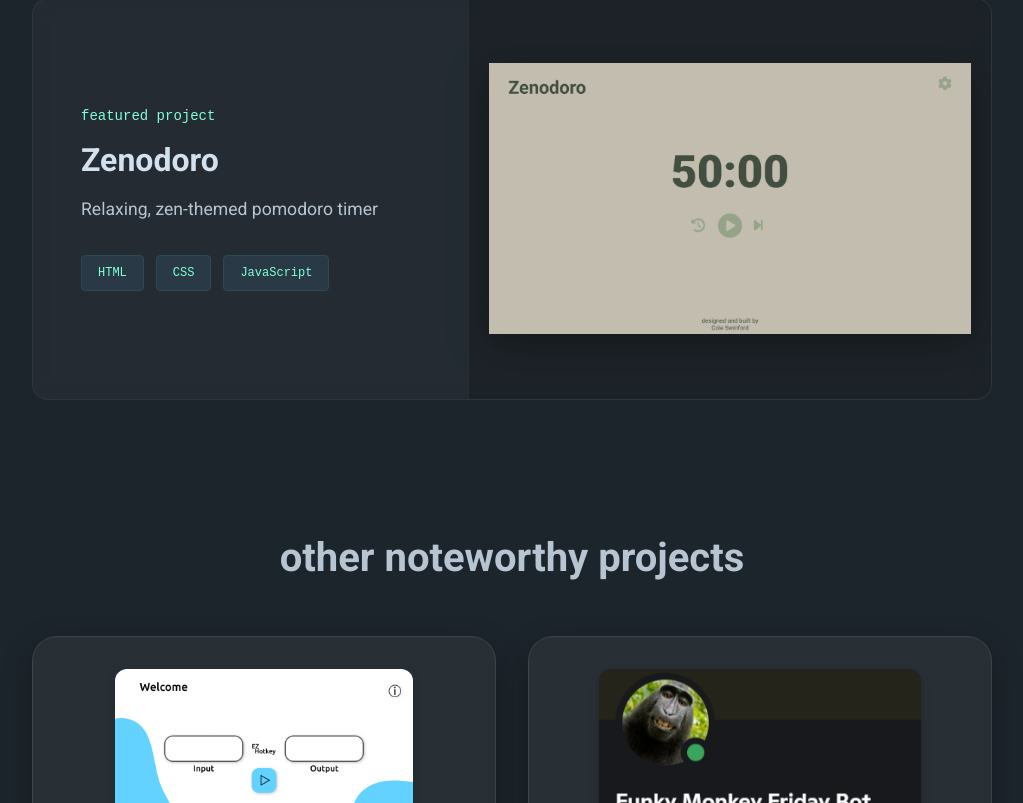
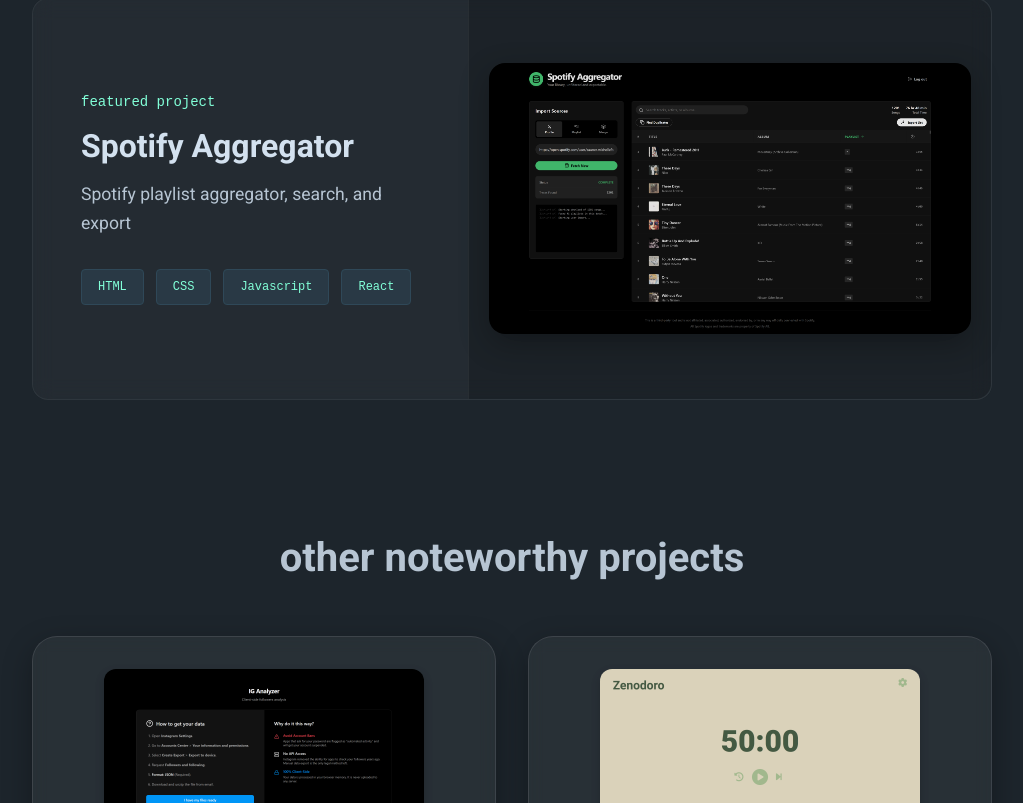
Before and after one commit to ColeSwinford/portfolio, a React (Vite) app: page / in a window 1280 px wide. Shown: the part 2857-3660 px from the top of the page, without its empty margins (128-1151 px from the left). Built offline with nearby package versions, Linux system fonts and the light colour scheme.

Commit message:
- fixed various file separations

```diff
--- a/src/App.css
+++ b/src/App.css
@@ -34,22 +34,17 @@
 .section-heading { font-size: 50px; font-weight: 500; color: var(--text-white); display: inline-block; }
 
 /* --- Link Styling (Glass Pill Effect) --- */
-/* Target text links inside main content areas */
 .about-text a,
 .exp-company,
 .featured-desc a,
 .exp-bullets a {
   color: var(--accent-mint) !important;
   text-decoration: none;
-
-  /* Layout fix: Use inline so it flows with text, but clone decoration for wrapping lines */
   display: inline;
   -webkit-box-decoration-break: clone;
   box-decoration-break: clone;
-
-  /* Glass Base */
   position: relative;
-  padding: 2px 6px; /* Padding for the highlight area */
+  padding: 2px 6px;
   border-radius: 6px;
   border: 1px solid transparent;
   transition: all 0.3s cubic-bezier(0.4, 0, 0.2, 1);
@@ -59,17 +54,13 @@
 .exp-company:hover,
 .featured-desc a:hover,
 .exp-bullets a:hover {
-  /* The Glass Hover Effect */
   background: rgba(130, 255, 216, 0.1);
   border-color: rgba(130, 255, 216, 0.2);
   box-shadow: 0 4px 12px rgba(130, 255, 216, 0.1);
   text-shadow: 0 0 8px rgba(130, 255, 216, 0.4);
-
-  /* Ensure cursor pointer for clarity */
   cursor: pointer;
 }
 
-/* --- Global Link Reset --- */
 a { text-decoration: none; color: inherit; }
 a:visited, a:active, a:focus { color: inherit; outline: none; }
 
@@ -88,7 +79,6 @@
 
 .nav-menu { display: flex; gap: 2rem; list-style: none; }
 .nav-menu a { color: var(--text-gray); text-decoration: none; font-size: 16px; position: relative; }
-
 .nav-menu a::after {
   content: ''; width: 0%; height: 2px; background: var(--accent-mint);
   display: block; margin: auto; position: absolute; bottom: -5px; left: 0; transition: 0.3s;
@@ -103,131 +93,64 @@
   justify-content: center;
   align-items: flex-start;
   height: 100vh;
-
-  /* CENTERED LAYOUT FIX */
   max-width: 1000px;
   margin: 0 auto;
   padding: 0 20px;
 }
-
 .hero-hi { font-size: 18px; font-weight: 300; color: var(--accent-mint); margin-bottom: 1rem; display: block; }
 .hero-name { font-size: 80px; font-weight: 600; line-height: 0.9; color: var(--text-white); margin-bottom: 10px; }
 .hero-tagline { font-size: 72px; font-weight: 500; line-height: 1.1; color: var(--text-gray); margin-bottom: 1.5rem; }
+.hero-line { width: 60px; height: 4px; background: var(--accent-mint); margin: 1rem 0 1.5rem 0; border-radius: 2px; }
+.hero-subtitle { font-size: 24px; color: var(--text-gray); font-weight: 400; margin-bottom: 3rem; letter-spacing: 0.02em; }
+.welcome-btn {
+  display: inline-block; text-decoration: none; color: var(--text-gray); border: 1px solid var(--text-gray);
+  border-radius: 25px; padding: 12px 55px; font-size: 18px; transition: 0.3s; cursor: pointer; background: transparent;
+}
+.welcome-btn:hover { border-color: var(--accent-mint); background: var(--accent-mint); color: var(--bg-dark); }
 
-.hero-line {
-  width: 60px; height: 4px; background: var(--accent-mint); margin: 1rem 0 1.5rem 0; border-radius: 2px;
+/* --- Global Section --- */
+section {
+  min-height: 80vh; padding-top: 15vh; padding-bottom: 100px;
+  width: 100%; max-width: 1000px; margin: 0 auto; padding-left: 20px; padding-right: 20px;
 }
 
-.hero-subtitle { font-size: 24px; color: var(--text-gray); font-weight: 400; margin-bottom: 3rem; letter-spacing: 0.02em; }
-
-.welcome-btn {
-  display: inline-block;
-  text-decoration: none;
-  color: var(--text-gray);
-  border: 1px solid var(--text-gray);
-  border-radius: 25px;
-  padding: 12px 55px;
-  font-size: 18px;
-  transition: 0.3s;
-  cursor: pointer;
-  background: transparent;
-}
-.welcome-btn:hover {
-  border-color: var(--accent-mint);
-  background: var(--accent-mint);
-  color: var(--bg-dark);
-}
-
-/* --- GLOBAL SECTION LAYOUT --- */
-section {
-  min-height: 80vh;
-  padding-top: 15vh;
-  padding-bottom: 100px;
-
-  /* Center all sections */
-  width: 100%;
-  max-width: 1000px; /* Limits content width */
-  margin: 0 auto;    /* Centers the block */
-  padding-left: 20px;
-  padding-right: 20px;
-}
-
-/* --- About Section --- */
-.about-content {
-  max-width: 800px; /* Slightly narrower for readability */
-  margin: 0 auto;
-}
+/* --- About & Experience --- */
+.about-content { max-width: 800px; margin: 0 auto; }
 .about-lead { font-size: 28px; font-weight: 500; color: var(--text-white); margin: 1.5rem 0 1rem; }
-.about-text {
-  font-size: 18px; line-height: 1.8; color: var(--text-gray); margin-bottom: 1.5rem; max-width: 650px;
-}
+.about-text { font-size: 18px; line-height: 1.8; color: var(--text-gray); margin-bottom: 1.5rem; max-width: 650px; }
 .about-skills-title { font-size: 22px; font-weight: 500; color: var(--text-white); margin-top: 3rem; margin-bottom: 1.5rem; }
-
 .skills-grid { display: inline-flex; flex-wrap: wrap; gap: 12px; width: 100%; }
 .skill-tag {
   background: rgba(47, 72, 88, 0.5); border: 1px solid var(--secondary-bg); color: var(--accent-mint);
   padding: 8px 16px; border-radius: 4px; font-size: 14px; font-family: monospace; transition: 0.3s; cursor: default; white-space: nowrap;
 }
-.skill-tag:hover {
-  border-color: var(--accent-mint); background: rgba(130, 255, 216, 0.1); transform: translateY(-2px);
-}
+.skill-tag:hover { border-color: var(--accent-mint); background: rgba(130, 255, 216, 0.1); transform: translateY(-2px); }
 
-/* --- Experience Section --- */
 #experience { padding-top: 120px; }
-
-/* FIX: Align the title with the grid content below it */
-#experience .about-content {
-  max-width: 100%;
-  margin: 0;
-}
-
-.exp-container {
-  display: grid;
-  grid-template-columns: 200px 1fr;
-  gap: 4rem;
-  margin-top: 3rem;
-  align-items: start;
-
-  /* Ensure this container is also centered */
-  max-width: 100%;
-}
-
+#experience .about-content { max-width: 100%; margin: 0; }
+.exp-container { display: grid; grid-template-columns: 200px 1fr; gap: 4rem; margin-top: 3rem; align-items: start; max-width: 100%; }
 .exp-tabs { list-style: none; display: flex; flex-direction: column; gap: 1rem; }
-
 .exp-btn {
   display: block; width: 100%; text-align: left; padding: 16px 20px; font-size: 16px; font-family: inherit; cursor: pointer;
-  transition: all 0.3s cubic-bezier(0.4, 0, 0.2, 1);
-  background: rgba(255, 255, 255, 0.03); border: 1px solid rgba(255, 255, 255, 0.05);
-  backdrop-filter: blur(4px); border-radius: 8px; color: var(--text-gray);
+  transition: all 0.3s cubic-bezier(0.4, 0, 0.2, 1); background: rgba(255, 255, 255, 0.03);
+  border: 1px solid rgba(255, 255, 255, 0.05); backdrop-filter: blur(4px); border-radius: 8px; color: var(--text-gray);
   outline: none !important; box-shadow: none !important; -webkit-tap-highlight-color: transparent;
 }
 .exp-btn:focus-visible { border-color: var(--accent-mint); }
-.exp-btn:hover {
-  background: rgba(255, 255, 255, 0.08); border-color: rgba(130, 255, 216, 0.5); color: var(--text-white); transform: translateX(5px);
-}
+.exp-btn:hover { background: rgba(255, 255, 255, 0.08); border-color: rgba(130, 255, 216, 0.5); color: var(--text-white); transform: translateX(5px); }
 .exp-btn.selected {
   background: rgba(130, 255, 216, 0.1); border: 1px solid var(--accent-mint); color: var(--accent-mint);
   box-shadow: 0 0 20px rgba(130, 255, 216, 0.15) !important; transform: translateX(5px);
 }
-
-/* FIX: Allow height to grow so text isn't cut off */
-.exp-details {
-  min-height: 400px; /* Keep minimum height for stability */
-  height: auto;      /* Allow unlimited growth for long text */
-}
-
+.exp-details { min-height: 400px; height: auto; }
 .exp-details h3 { color: var(--text-white); font-size: 32px; font-weight: 500; margin-bottom: 0.5rem; }
-
-.exp-company {
-    font-size: 24px; transition: all 0.3s ease; display: inline-block; cursor: pointer;
-}
-
+.exp-company { font-size: 24px; transition: all 0.3s ease; display: inline-block; cursor: pointer; }
 .exp-dates { color: var(--text-gray); margin-bottom: 1.5rem; display: block; margin-top: 0.5rem; font-family: monospace; font-size: 14px; }
 .exp-bullets li { margin-bottom: 12px; display: flex; gap: 12px; line-height: 1.6; font-size: 18px; color: var(--text-gray); }
 
 /* --- Projects Section --- */
 #projects { padding-top: 120px; }
-.projects-header { max-width: 100%; } /* Handled by section alignment */
+.projects-header { max-width: 100%; }
 
 .featured-project {
   margin: 4rem auto;
@@ -237,14 +160,19 @@
   border: 1px solid rgba(255, 255, 255, 0.05);
   backdrop-filter: blur(10px);
   border-radius: 16px;
-  overflow: hidden;
+  overflow: visible;
   display: grid;
   grid-template-columns: 1fr 1.2fr;
   align-items: center;
   transition: transform 0.3s ease, box-shadow 0.3s ease;
+  position: relative;
+  z-index: 1;
 }
 .featured-project:hover {
-  transform: translateY(-5px); box-shadow: 0 20px 40px rgba(0,0,0,0.4); border-color: rgba(130, 255, 216, 0.2);
+  transform: translateY(-5px);
+  box-shadow: 0 20px 40px rgba(0,0,0,0.4);
+  border-color: rgba(130, 255, 216, 0.2);
+  z-index: 10;
 }
 
 .featured-content { padding: 3rem; z-index: 2; display: flex; flex-direction: column; justify-content: center; }
@@ -253,20 +181,42 @@
 .featured-desc { color: var(--text-gray); font-size: 1.1rem; line-height: 1.6; margin-bottom: 2rem; }
 
 .featured-img-container {
-  width: 100%; height: 100%; min-height: 400px; position: relative; border-left: 1px solid rgba(255, 255, 255, 0.05);
-  display: flex; align-items: center; justify-content: center; padding: 20px; background: rgba(0, 0, 0, 0.2);
+  width: 100%; height: 100%; min-height: 400px; position: relative;
+  border-left: 1px solid rgba(255, 255, 255, 0.05);
+  display: flex; align-items: center; justify-content: center; padding: 20px;
+  background: rgba(0, 0, 0, 0.2);
+  border-top-right-radius: 16px;
+  border-bottom-right-radius: 16px;
 }
+
 .featured-img {
-  width: 100%; height: 100%; object-fit: contain; object-position: center; filter: drop-shadow(0 10px 20px rgba(0,0,0,0.3)) grayscale(30%) brightness(0.9);
-  transition: all 0.5s ease; display: block;
+  width: auto;
+  height: auto;
+  max-width: 100%;
+  max-height: 100%;
+  display: block;
+  position: relative;
+  z-index: 20;
+  backface-visibility: hidden;
+  transform: translateZ(0);
+  image-rendering: -webkit-optimize-contrast;
+  border-radius: 16px;
+  transition: all 0.5s ease;
+  box-shadow: 0 10px 30px rgba(0,0,0,0.3);
+  filter: grayscale(30%) brightness(0.9);
 }
-.featured-project:hover .featured-img { filter: drop-shadow(0 15px 30px rgba(0,0,0,0.5)) grayscale(0%) brightness(1); transform: scale(1.02); }
+
+/* FIX: Add scale(1.05) here. This triggers when the CARD is hovered.
+   The JS logic will override this with scale(1.25) when you mouse over the image itself. */
+.featured-project:hover .featured-img {
+  filter: grayscale(0%) brightness(1);
+  box-shadow: 0 20px 50px rgba(0,0,0,0.5);
+  transform: scale(1.05) translateZ(0); /* Default hover scale */
+}
 
 /* Grid Projects */
 .grid-title { text-align: center; font-size: 40px; margin: 8rem 0 3rem; color: var(--text-gray); }
-.projects-grid {
-  display: grid; grid-template-columns: repeat(auto-fit, minmax(300px, 1fr)); gap: 2rem; width: 100%;
-}
+.projects-grid { display: grid; grid-template-columns: repeat(auto-fit, minmax(300px, 1fr)); gap: 2rem; width: 100%; }
 .project-card {
   background: rgba(255, 255, 255, 0.05); backdrop-filter: blur(8px); border: 1px solid rgba(255, 255, 255, 0.1);
   box-shadow: 0 10px 30px rgba(0, 0, 0, 0.3); padding: 2rem; border-radius: 25px; transition: all 0.3s cubic-bezier(0.4, 0, 0.2, 1);
@@ -277,19 +227,19 @@
   box-shadow: 0 15px 30px rgba(130, 255, 216, 0.2); color: var(--text-white) !important;
 }
 .project-card:hover * { color: var(--text-white) !important; }
-
 .card-img-container {
   height: 180px; width: 100%; display: flex; align-items: center; justify-content: center; margin-bottom: 1rem; flex-shrink: 0;
 }
 .card-img-container img {
   max-width: 100%; max-height: 100%; border-radius: 12px; box-shadow: 0 4px 10px rgba(0,0,0,0.2); transition: transform 0.3s ease;
+  backface-visibility: hidden; transform: translateZ(0); image-rendering: -webkit-optimize-contrast;
 }
 .project-card:hover .card-img-container img { transform: scale(1.05); }
 .card-content { display: flex; flex-direction: column; flex: 1; }
 .project-tags-wrapper { margin-top: auto; display: flex; flex-wrap: wrap; gap: 8px; padding-top: 1rem; }
 .card-title { font-size: 24px; font-weight: 500; margin-bottom: 0.5rem; display: flex; justify-content: space-between; height: 60px; overflow: hidden; }
 
-/* --- Contact Section --- */
+/* --- Contact --- */
 #contact { padding-top: 120px; min-height: 80vh; position: relative; padding-bottom: 150px; }
 .contact-content { margin: 0 auto; max-width: 800px; }
 .contact-lead { font-size: 32px; font-weight: 500; color: var(--text-gray); margin-top: 1rem; margin-bottom: 4rem; }
@@ -305,105 +255,35 @@
 .contact-icons a { color: var(--text-gray); transition: all 0.3s ease; display: flex; align-items: center; justify-content: center; }
 .contact-icons i { font-size: 42px; }
 .contact-icons a:hover { color: var(--accent-mint); transform: translateY(-3px); }
-
-/* --- Footer --- */
-.footer-text {
-    position: absolute; bottom: 20px; left: 0; right: 0; width: 100%; text-align: center;
-    color: var(--text-gray); font-size: 14px; font-family: monospace; opacity: 0.6; background-color: var(--bg-dark); z-index: 10;
-}
+.footer-text { position: absolute; bottom: 20px; left: 0; right: 0; width: 100%; text-align: center; color: var(--text-gray); font-size: 14px; font-family: monospace; opacity: 0.6; background-color: var(--bg-dark); z-index: 10; }
 
 /* --- Mobile Adjustments --- */
 @media(max-width: 800px) {
-
-  /* 1. Reset & Safety First */
-  * { box-sizing: border-box; } /* Crucial: stops padding from expanding width */
-
-  section {
-    padding: 60px 20px; /* Simplified padding */
-    width: 100%;
-    overflow-x: hidden;
-  }
-
-  /* 2. Remove Navigation Completely */
+  * { box-sizing: border-box; }
+  section { padding: 60px 20px; width: 100%; overflow-x: hidden; }
   nav { display: none !important; }
-
-  /* 3. Hero Adjustments */
-  .hero-section {
-    padding: 0 20px;
-    height: auto;
-    min-height: 80vh;
-    padding-top: 100px; /* Add top space since nav is gone */
-  }
+  .hero-section { padding: 0 20px; height: auto; min-height: 80vh; padding-top: 100px; }
   .hero-name { font-size: 42px; line-height: 1.1; }
   .hero-tagline { font-size: 28px; line-height: 1.2; margin-top: 10px; }
   .hero-subtitle { font-size: 18px; }
-
-  /* 4. Fix "Wonky" Text Links */
-  .about-text a,
-  .exp-company,
-  .featured-desc a,
-  .exp-bullets a {
-     display: inline; /* Keep inline for flow, box-decoration-break handles the rest */
-     margin: 0;
-     white-space: normal;
-  }
-
-  /* 5. Reset Margins */
-  .about-content,
-  .exp-container,
-  .featured-project,
-  .projects-header,
-  .contact-content {
-    margin: 0;
-    max-width: 100%;
-  }
-
-  /* 6. Experience Tabs (Horizontal Scroll) */
-  .exp-container {
-    grid-template-columns: 1fr;
-    gap: 2rem;
-  }
-  .exp-tabs {
-    flex-direction: row;
-    overflow-x: auto;
-    padding-bottom: 10px;
-    width: 100%;
-    margin-bottom: 1rem;
-    scrollbar-width: none;
-    -ms-overflow-style: none;
-  }
+  .about-text a, .exp-company, .featured-desc a, .exp-bullets a { display: inline; margin: 0; white-space: normal; }
+  .about-content, .exp-container, .featured-project, .projects-header, .contact-content { margin: 0; max-width: 100%; }
+  .exp-container { grid-template-columns: 1fr; gap: 2rem; }
+  .exp-tabs { flex-direction: row; overflow-x: auto; padding-bottom: 10px; width: 100%; margin-bottom: 1rem; scrollbar-width: none; -ms-overflow-style: none; }
   .exp-tabs::-webkit-scrollbar { display: none; }
   .exp-btn { white-space: nowrap; width: auto; transform: none !important; }
   .exp-details { height: auto; }
 
-  /* 7. Featured Project Stack */
-  .featured-project {
-    display: flex;
-    flex-direction: column-reverse;
+  .featured-project { display: flex; flex-direction: column-reverse; }
+  .featured-img-container {
+    height: 220px; width: 100%; border-left: none; border-bottom: 1px solid rgba(255,255,255,0.05);
+    border-radius: 16px 16px 0 0;
   }
-  .featured-img-container {
-    height: 220px;
-    width: 100%;
-    border-left: none;
-    border-bottom: 1px solid rgba(255,255,255,0.05);
+  .featured-img {
+    width: 100%; height: 100%; object-fit: cover;
+    border-radius: 16px 16px 0 0;
   }
   .featured-content { padding: 1.5rem; }
-
-  /* 8. Fix Email Font Size on Mobile */
-  .email-btn {
-    /* "clamp" ensures it never gets smaller than 14px, but scales with 5% of screen width (5vw) */
-    font-size: clamp(14px, 5vw, 30px);
-    white-space: nowrap;
-    width: 100%;
-    display: block;
-  }
-
-  /* 9. Footer Position */
-  .footer-text {
-      position: relative;
-      bottom: auto;
-      margin-top: 3rem;
-      padding-bottom: 2rem;
-      width: 100%;
-  }
+  .email-btn { font-size: clamp(14px, 5vw, 30px); white-space: nowrap; width: 100%; display: block; }
+  .footer-text { position: relative; bottom: auto; margin-top: 3rem; padding-bottom: 2rem; width: 100%; }
 }
--- a/src/App.jsx
+++ b/src/App.jsx
@@ -1,6 +1,57 @@
 import { useState } from 'react';
 import './App.css';
 import { personalInfo, skills, experience, projects, featuredProject } from './data';
+
+// --- Helper Component for Dynamic 3D Tilt ---
+const TiltImage = ({ src, alt, className }) => {
+  const [transform, setTransform] = useState('');
+
+  const handleMouseMove = (e) => {
+    const { left, top, width, height } = e.target.getBoundingClientRect();
+
+    // Calculate mouse position relative to center (-0.5 to 0.5)
+    // -0.5 is top/left, 0.5 is bottom/right
+    const x = (e.clientX - left) / width - 0.5;
+    const y = (e.clientY - top) / height - 0.5;
+
+    // PHYSICS LOGIC: "Pushing Down"
+    // To make the side we hover over go "down" (away from screen), we calculate rotations:
+
+    // 1. Tilt X (Up/Down Axis):
+    // If mouse is Top (y < 0), we want Top to go away (Positive RotateX).
+    // If mouse is Bottom (y > 0), we want Bottom to go away (Negative RotateX).
+    const rotateX = y * -20; // Multiplier determines tilt severity
+
+    // 2. Tilt Y (Left/Right Axis):
+    // If mouse is Right (x > 0), we want Right to go away (Negative RotateY).
+    // If mouse is Left (x < 0), we want Left to go away (Positive RotateY).
+    const rotateY = x * 20;
+
+    // Apply Perspective + Rotation + Scale (Enlarge)
+    setTransform(`perspective(1000px) rotateX(${rotateX}deg) rotateY(${rotateY}deg) scale(1.5)`);
+  };
+
+  const handleMouseLeave = () => {
+    // Reset to default
+    setTransform('');
+  };
+
+  return (
+    <img
+      src={src}
+      alt={alt}
+      className={className}
+      onMouseMove={handleMouseMove}
+      onMouseLeave={handleMouseLeave}
+      style={{
+        transform: transform,
+        /* Fast transition for smooth movement, slow transition for reset */
+        transition: transform ? 'transform 0.1s ease-out' : 'transform 0.5s ease',
+        willChange: 'transform'
+      }}
+    />
+  );
+};
 
 function App() {
   const [isMenuOpen, setIsMenuOpen] = useState(false);
@@ -21,6 +72,9 @@
 
       {/* --- Navigation --- */}
       <nav>
+        <div className="mobile-toggle" onClick={() => setIsMenuOpen(!isMenuOpen)}>
+          <i className={`fa-solid ${isMenuOpen ? 'fa-xmark' : 'fa-bars'}`}></i>
+        </div>
         <ul className={`nav-menu ${isMenuOpen ? 'open' : ''}`}>
           <li><a href="#about" onClick={() => setIsMenuOpen(false)}>/about me</a></li>
           <li><a href="#experience" onClick={() => setIsMenuOpen(false)}>/experience</a></li>
@@ -102,13 +156,14 @@
             <h3 className="featured-title">{featuredProject.title}</h3>
             <p className="featured-desc">{featuredProject.description}</p>
             <div className="skills-grid" style={{marginTop: 'auto'}}>
-               {getTechTags("HTML • CSS • JavaScript").map(tag => (
+               {getTechTags(featuredProject.tech).map(tag => (
                    <span className="skill-tag" key={tag} style={{fontSize:'12px'}}>{tag}</span>
                ))}
             </div>
           </div>
           <div className="featured-img-container">
-            <img src={featuredProject.image} alt={featuredProject.title} className="featured-img" />
+            {/* Using the new TiltImage component here */}
+            <TiltImage src={featuredProject.image} alt={featuredProject.title} className="featured-img" />
           </div>
         </a>
 
@@ -117,7 +172,8 @@
           {projects.map((proj, i) => (
             <a href={proj.link} key={i} target="_blank" rel="noreferrer" className="project-card">
               <div className="card-img-container">
-                <img src={proj.image} alt={proj.title} className="card-img" />
+                 {/* Using the new TiltImage component here */}
+                 <TiltImage src={proj.image} alt={proj.title} className="card-img" />
               </div>
               <div className="card-content">
                 <div className="card-title">
--- a/src/data.js
+++ b/src/data.js
@@ -14,7 +14,7 @@
 };
 
 export const skills = [
-    "C, C++, Assembly", "C# / .NET Core", "HTML, CSS, JavaScript",
+    "C, C++, Assembly", "C# / .NET Core", "HTML, CSS, JavaScript, React",
     "Python", "SQL / Database Design", "Java", "AWS / GCP / Azure",
     "Linux Administration", "Git / CI/CD", "Virtualization",
     "Docker / Kubernetes", "System Architecture", "Data Structures",
@@ -74,6 +74,22 @@
 
 export const projects = [
     {
+        title: "IG Analyzer",
+        description: "Instagram followers analyzer and export",
+        tech: "HTML • CSS • Javascript • React",
+        icon: "fa-brands fa-github",
+        link: "https://github.com/ColeSwinford/ig-analyzer",
+        image: "/images/IG_Analyzer.png"
+    },
+    {
+        title: "Zenodoro",
+        description: "Relaxing, zen-themed pomodoro timer",
+        tech: "HTML • CSS • JavaScript",
+        icon: "fa-brands fa-github",
+        link: "https://coleswinford.github.io/Zenodoro/",
+        image: "/images/zenodoro.png"
+    },
+    {
         title: "EZ Hotkey",
         description: "Easy-to-use hotkey program for Windows",
         tech: "Python",
@@ -92,8 +108,9 @@
 ];
 
 export const featuredProject = {
-    title: "Zenodoro",
-    description: "Relaxing, zen-themed pomodoro timer",
-    link: "https://coleswinford.github.io/Zenodoro/",
-    image: "/images/zenodoro.png"
+    title: "Spotify Aggregator",
+    description: "Spotify playlist aggregator, search, and export",
+    tech: "HTML • CSS • Javascript • React",
+    link: "https://github.com/ColeSwinford/spotify-aggregator",
+    image: "/images/Spotify_Aggregator.png"
 };
```
Also changed, not shown: public/images/IG_Analyzer.png (added), public/images/Spotify_Aggregator.png (added).
